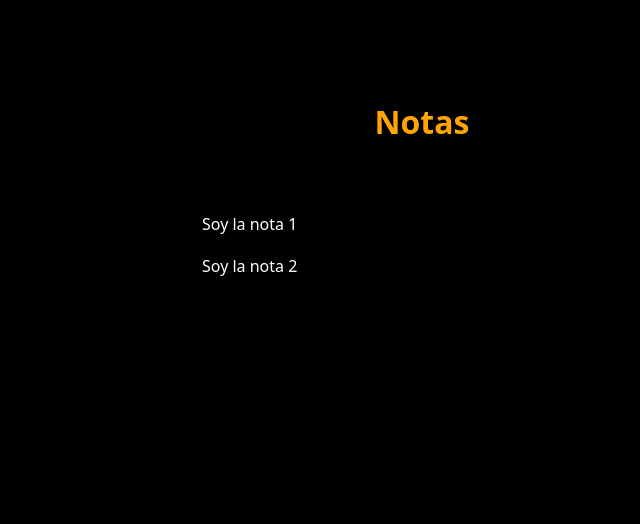
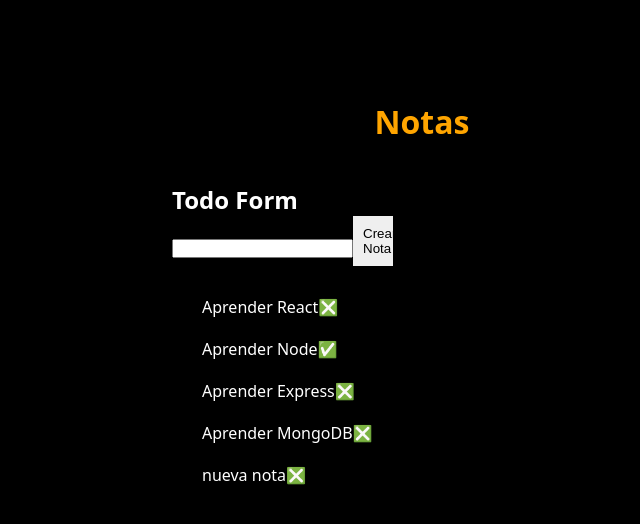
Before and after one commit to Isaac-9026/React-tareas, a React (Vite) app in the folder LISTA_DE_TAREAS/: page / in a window 1280 px wide. Shown: the top 524 px of the page, without its empty margins (218-858 px from the left). Built offline with nearby package versions, Linux system fonts and the light colour scheme; data requests are answered from the project's data file.

Commit message:
feat: UseEffect  + formularios en react

```diff
--- /dev/null
+++ b/LISTA_DE_TAREAS/db.json
@@ -0,0 +1,30 @@
+{
+  "notas": [
+    {
+      "id": "1",
+      "text": "Aprender React",
+      "completed": false
+    },
+    {
+      "id": "2",
+      "text": "Aprender Node",
+      "completed": true
+    },
+    {
+      "id": "3",
+      "text": "Aprender Express",
+      "completed": false
+    },
+    {
+      "id": "4",
+      "text": "Aprender MongoDB",
+      "completed": false
+    },
+    {
+      "text": "nueva nota",
+      "completed": false,
+      "id": "EIICL_B6-W8"
+    }
+  ],
+  "$schema": "./node_modules/json-server/schema.json"
+}
--- a/LISTA_DE_TAREAS/package.json
+++ b/LISTA_DE_TAREAS/package.json
@@ -10,6 +10,7 @@
     "preview": "vite preview"
   },
   "dependencies": {
+    "json-server": "^1.0.0-beta.15",
     "react": "^19.2.7",
     "react-dom": "^19.2.7"
   },
--- a/LISTA_DE_TAREAS/src/components/TodoApp.jsx
+++ b/LISTA_DE_TAREAS/src/components/TodoApp.jsx
@@ -1,27 +1,47 @@
 import styles from "./TodoApp.module.css";
-import { useState } from "react";
+import { useState, useEffect } from "react";
+import TodoForm from "./TodoForm";
 
-function TodoApp () {
-    const notass = [
-    {
-      id: crypto.randomUUID(),
-      text: "Soy la nota 1",
-    },
-    {
-      id: crypto.randomUUID(),
-      text: "Soy la nota 2"
+function TodoApp() {
+  const [notas, setNotas] = useState([]);
+
+  useEffect( () => {
+    const fetchData = async () => {
+        try {
+            const response = await fetch("http://localhost:3000/notas");
+
+            if (!response.ok){
+                throw new Error(`Error http: ${response.status}`);
             }
-  ];
-    const [notas, setNotas] = useState(notass);
-    // map = retorna un array
+            const data = await response.json();
+            setNotas(data);
+            console.log("Notas Cargadas")
+
+        } catch (error) {
+            console.log(error);
+        }
+    };
+
+    fetchData()
+
+  }, []);
+
+
+  const agregarNota = (nuevaNota) => {
+    setNotas([...notas, nuevaNota])
+  }
 
   return (
     <>
       <h1 className={styles.titulo}>Notas</h1>
+      <TodoForm onAgregarNota={agregarNota}/>
       <ul className={styles.notelist}>
-              {notas.map((nota) => <li className={styles.noteItem} key={nota.id}>{nota.text}</li>)}
+        {notas.map((nota) => (
+          <li className={styles.noteItem} key={nota.id}>
+            {nota.text}{nota.completed ? "✅" : "❎"}
+          </li>
+        ))}
       </ul>
-
     </>
   );
 }
--- /dev/null
+++ b/LISTA_DE_TAREAS/src/components/TodoForm.jsx
@@ -0,0 +1,53 @@
+import { useState } from "react";
+
+const TodoForm = ({onAgregarNota}) => {
+  const [textNote, setTextNote] = useState("");
+
+  const handleSubmit = (event) => {
+    event.preventDefault()
+
+    //Aqui tenemos que enviar la nota a la bd
+
+    if(textNote === ""){
+        console.log("No se pueden agregar notas vacias")
+        return
+    }
+
+    const newNote = {
+        text: textNote,
+        completed: false
+    }
+
+    fetch("http://localhost:3000/notas", {
+        method: "POST",
+        headers: {
+            "Content-Type": "application/json"
+        },
+        body: JSON.stringify(newNote)
+    })
+    .then(response => response.json())
+    .then(data => {
+        onAgregarNota(data)
+        setTextNote("")
+    })
+
+
+    console.log(textNote)
+  };
+
+  /* const handleChange = (e) => {
+    setTextNote(e.target.value)
+  } */
+
+  return (
+    <div>
+      <h2>Todo Form</h2>
+      <form onSubmit={handleSubmit}>
+        <input type="text" id="nota" name="nota" value={textNote} onChange={(event) => setTextNote(event.target.value)}/>
+        <button type="submit">Crear Nota</button>
+      </form>
+    </div>
+  );
+};
+
+export default TodoForm;
```
Also changed, not shown: 1 other file (tests, documents, lock files or other folders). Lines whose indentation alone changed are shown as unchanged.
